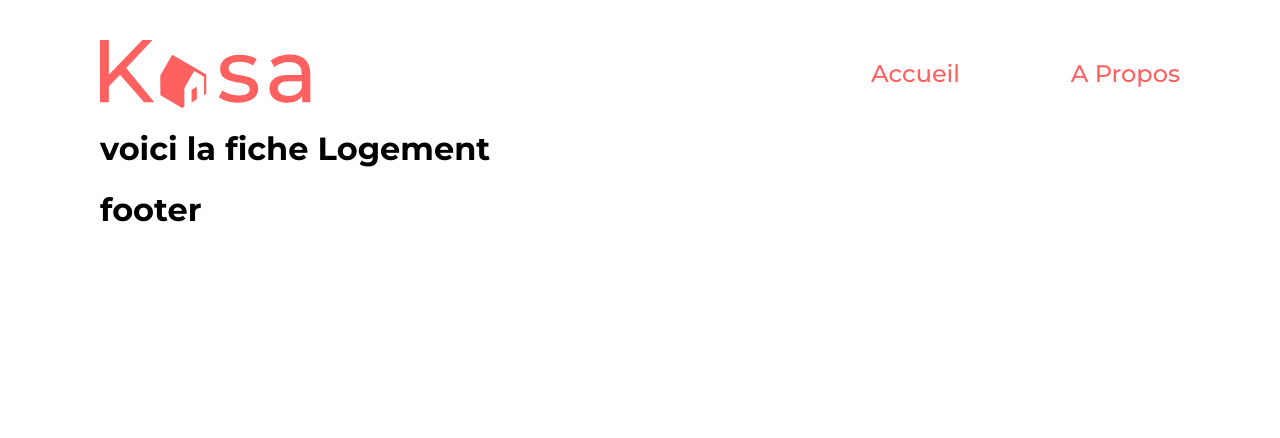
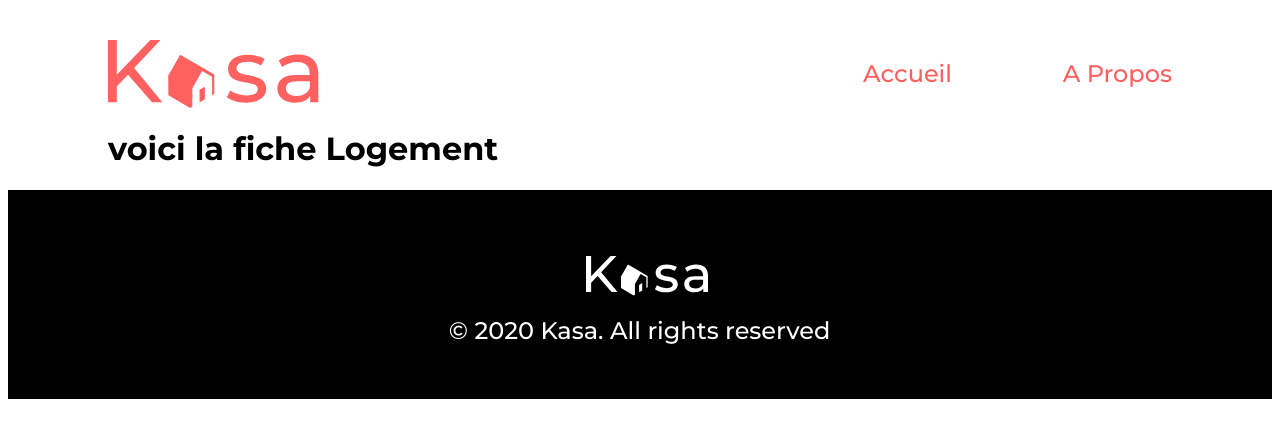
Before and after one commit to Antarcy/Projet-7-Kasa, a React (Create React App) app: page /logement/id in a window 1280 px wide. Shown: the top 438 px of the page. Built offline with nearby package versions, Linux system fonts and the light colour scheme.

Commit message:
footer fix

```diff
--- a/src/App.js
+++ b/src/App.js
@@ -9,14 +9,17 @@ import Footer from "./Components/Footer";
 function App() {
   return (
 		<div className="App">
+			<main>
 				<Header />
 				<Routes>
 					<Route path="/" element={<Home />} />
 					<Route path="/about" element={<About />} />
 					<Route path="/logement/id" element={<Destination />} />
 				</Routes>
+			</main>
 			<Footer />
 		</div>
 	);
 }
+
 export default App;
--- a/src/Components/Footer.jsx
+++ b/src/Components/Footer.jsx
@@ -1,9 +1,12 @@
 import React from 'react'
+import logo from '../assets/images/logo-footer.svg'
+import '../style/Footer.scss'
 
 export default function Footer() {
   return (
-    <div>
-      <h1>footer</h1>
-    </div>
-  )
+		<footer className="container">
+			<img src={logo} alt="logo de kasa" />
+			<p className="container__text">© 2020 Kasa. All rights reserved</p>
+		</footer>
+	);
 }
--- a/src/style/App.scss
+++ b/src/style/App.scss
@@ -2,12 +2,14 @@
 *{
   box-sizing: border-box;
 }
-
 .App {
   font-family: "Montserrat", sans-serif;
 }
 
-body{
+body {
   max-width: 1440px;
-  margin: 0px 100px;
 }
+
+main {
+  margin: 0 100px;
+}
--- a/src/style/Banner.scss
+++ b/src/style/Banner.scss
@@ -1,11 +1,10 @@
 .banner-container{
+    position: relative;
     display: flex;
     width: 100%;
     max-width: 1240px;
     height: 223px;
-    background: url(../assets/images/background-banner.png), url(../assets/images/fond-noir-banner.png);
-    mix-blend-mode: darken;
-    opacity: 1;
+    background: url(../assets/images/background-banner.png);
     border-radius: 25px;
     align-items: center;
     justify-content: center;
@@ -13,14 +12,23 @@
 }
 
 .banner-text{
+    position: absolute;
+    top: 0;
+    left: 0;
+    right: 0;
     display: flex;
+    width: 100%;
+    height: 100%;
     font-size: 48px;
     font-weight: 500;
     line-height: 142.6%;
     color: #FFFFFF;
+    background: rgba(0, 0, 0, 0.3);
+    align-items: center;
+    justify-content: center;
+    border-radius: 25px;
+
     &-container{
     display: flex;
-    width: auto;
-    height: 68px;
 }
 }
--- a/src/style/Card.scss
+++ b/src/style/Card.scss
@@ -5,29 +5,28 @@
     height: 340px;
     border-radius: 10px;
     max-width: 340px;
-
     & img{
         display: flex;
         width: 100%;
         border-radius: 10px;
         object-fit: cover;
     }
-
     .card_label{
         display: flex;
         align-items: center;
         position: absolute;
         bottom: 0;
-        background: rgb(0,0,0);
         background: rgba(0, 0, 0, 0.4);
         color: #f1f1f1;
+        font-size: 18px;
+        font-weight: 500;
         width: 100%;
         height: 20%;
         padding: 10px;
         border-radius: 0 0 10px 10px;
+        line-height: 25.67px;
     }
 }
-
 .cards-container{
     display: flex;
     justify-content: center;
@@ -37,9 +36,10 @@
     max-width: 1240px;
     background-color: #F7F7F7;
     border-radius: 25px;
-    margin-top: 43px;
+    margin: 43px 0;
     flex-wrap: wrap;
 }
+
 .link_card_logement{
     text-decoration: none;
 }
--- a/src/style/Footer.scss
+++ b/src/style/Footer.scss
@@ -0,0 +1,34 @@
+.container{
+    position: relative;
+    display: flex;
+    width: 100%;
+    height: 209px;
+    background-color: black;
+    display: flex;
+
+    &__text{
+        position: absolute;
+        left: 32.15%;
+        right: 32.22%;
+        top: 64.11%;
+        bottom: 13.88%;
+        font-style: normal;
+        font-weight: 500;
+        font-size: 24px;
+        line-height: 142.6%;
+        display: flex;
+        align-items: flex-end;
+        justify-content: center;
+        color: #FFFFFF;
+    }
+
+    img{
+        position: absolute;
+        left: 45.76%;
+        right: 45.76%;
+        top: 31.58%;
+        bottom: 49.55%;
+        width: 122px;
+        height: 40px;
+    }
+}
--- a/src/style/Utils/variables.scss
+++ b/src/style/Utils/variables.scss
@@ -0,0 +1,5 @@
+$breakpoint-desktop: 1440px;
+$breakpoint-tablet: 768px;
+
+$wmin: 320px;
+$wmax: 768px;
--- a/src/style/index.scss
+++ b/src/style/index.scss
@@ -1,7 +1,5 @@
 *,
 ::before
 ::after{
-  margin: 0;
-  padding: 0;
   box-sizing: border-box;
 }
```
Also changed, not shown: src/assets/images/logo-footer.svg (added). Lines whose indentation alone changed are shown as unchanged.
